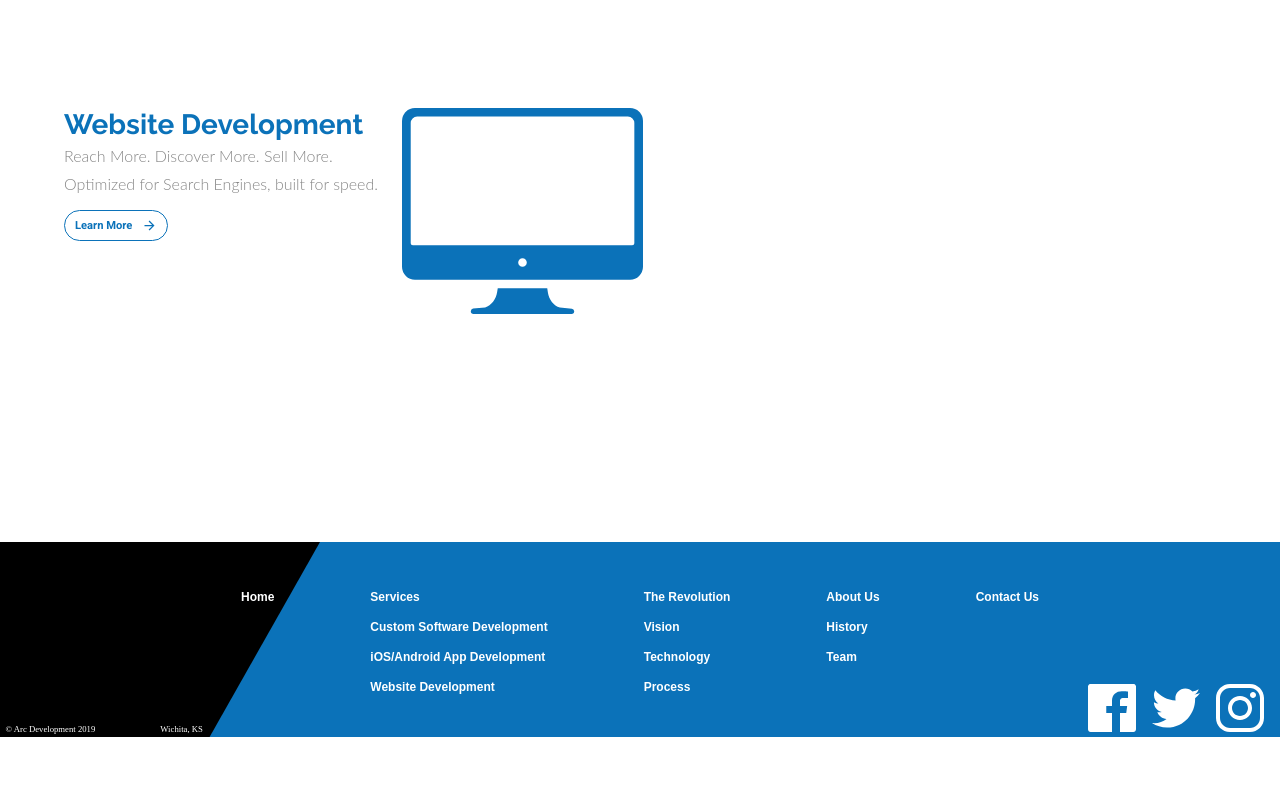
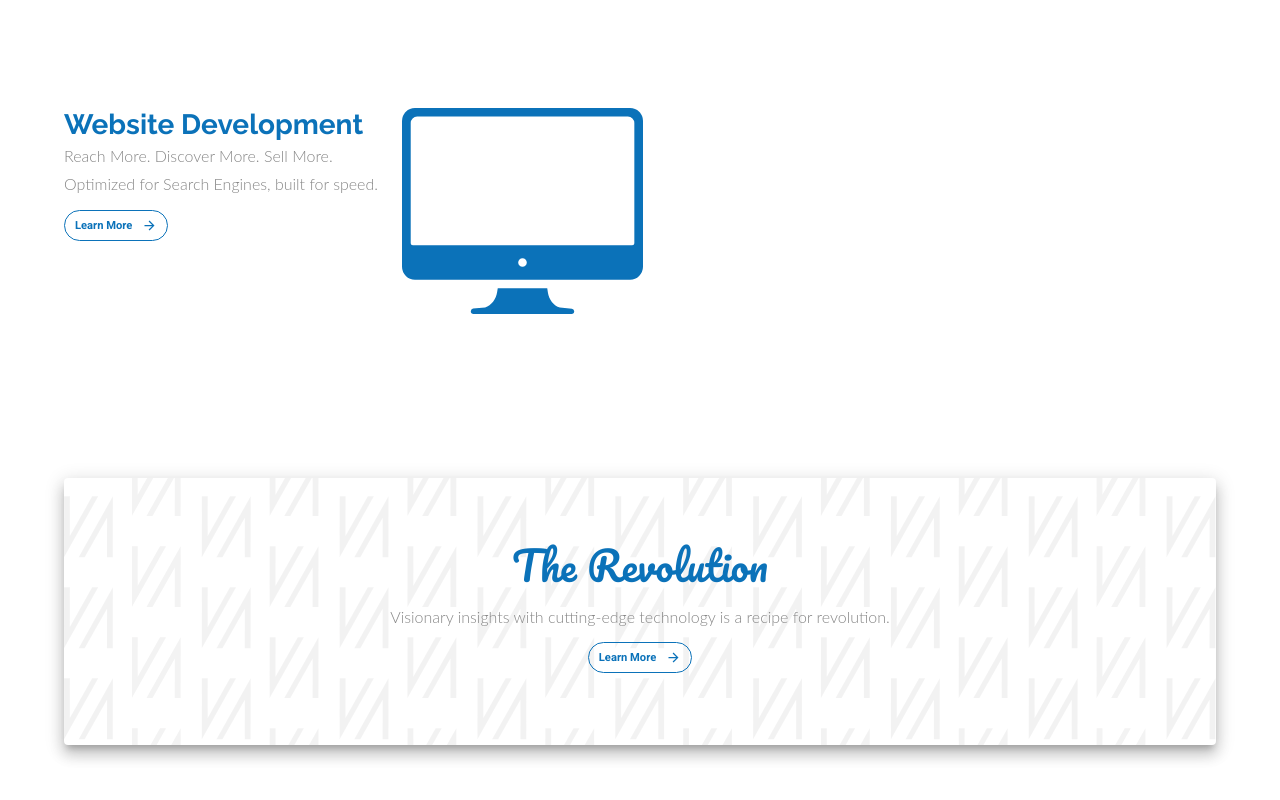
Before and after one commit to robertacrmota/rcrm-material-ui, a React (Create React App) app: page / in a window 1280 px wide. Shown: the part 1158-1958 px from the top of the page. Before the commit the page ends 1902 px from the top, so only its background shows below. Built offline with nearby package versions, Linux system fonts and the light colour scheme.

Commit message:
update landing page -- add information block section

```diff
--- a/src/LandingPage.js
+++ b/src/LandingPage.js
@@ -4,12 +4,15 @@
 import ButtonArrow from './components/ButtonArrow';
 import Button from '@material-ui/core/Button';
 import Grid from '@material-ui/core/Grid';
+import CardContent  from '@material-ui/core/CardContent';
+import Card from '@material-ui/core/Card';
 import React from 'react';
 
 import heroIcon from './assets/designIcon.svg';
 import customSoftwareIcon from './assets/Custom Software Icon.svg';
 import mobileAppsIcon from './assets/mobileIcon.svg';
 import websiteIcon from './assets/websiteIcon.svg';
+import revolutionBgIcon from './assets/repeatingBackground.svg';
 
 const useStyles = makeStyles(theme => ({
     root: {
@@ -19,6 +22,18 @@
         marginBottom: '10rem',
         '&:nth-child(1)': {
             marginBottom: '5rem'
+        }
+    },
+    sectionCard: {
+        padding: '3rem',
+        backgroundImage: `url(${revolutionBgIcon})`,
+        backgroundPosition: 'center',
+        backgroundSize: 'cover',
+        backgroundRepeat: 'no-repeat',
+        height: '100%',
+        boxShadow: theme.shadows[10],
+        [theme.breakpoints.down('sm')]: {
+            padding: '1.5rem .7rem',
         }
     },
     sectionTextItem: {
@@ -50,7 +65,7 @@
     specialText: {
         fontFamily: 'Pacifico',
         color: theme.palette.orange.main
-    }
+    },
 }));
 
 export default function LandingPage() {
@@ -98,7 +113,7 @@
 
             {/** Services block ******************/}
             <Grid item className={classes.section}>
-                <Grid container spacing={3} direction={matchesSM ? 'column' : 'row'} alignItems={matchesSM ? 'center' : undefined}>
+                <Grid container spacing={3} direction={matchesSM ? 'column' : 'row'} alignItems={matchesSM ? 'center' : 'flex-start'}>
                     <Grid item className={classes.sectionTextItem}>
                         <Typograph variant='h4'>
                             Custom Software Development
@@ -126,7 +141,7 @@
             <Grid item className={classes.section} >
                 <Grid container spacing={3}
                       direction={matchesSM ? 'column' : 'row'}
-                      alignItems={matchesSM ? 'center' : 'undefined'}
+                      alignItems={matchesSM ? 'center' : 'flex-start'}
                       justify={matchesSM ? 'center' : 'flex-end'}>
                     <Grid item className={classes.sectionTextItem}>
                         <Typograph variant='h4'>
@@ -177,6 +192,31 @@
                 </Grid>
             </Grid>
 
+            {/** revolution block ******************/}
+            <Grid item className={classes.section}>
+                <Card className={classes.sectionCard}>
+                    <CardContent>
+                        <Grid container direction='column' justify='center' alignItems='center'>
+                            <Grid item>
+                                <Typograph variant='h3' gutterBottom>The Revolution</Typograph>
+                            </Grid>
+                            <Grid item>
+                                <Typograph variant='subtitle1'>
+                                    Visionary insights with cutting-edge technology is a recipe for revolution.
+                                </Typograph>
+                            </Grid>
+                            <Grid item>
+                                <Button variant='outlined'
+                                    disableRipple
+                                    className={classes.learnButtonSmall}
+                                >
+                                    <span style={{marginRight: '10px'}}>Learn More</span> <ButtonArrow width={15} height={15} fill={theme.palette.bg_tertiary.main}/>
+                                </Button>
+                            </Grid>
+                        </Grid>
+                    </CardContent>
+                </Card>
+            </Grid>
         </Grid>
     )
 };
--- a/src/components/Theme.js
+++ b/src/components/Theme.js
@@ -55,6 +55,11 @@
         fontWeight: 700,
         lineHeight: 1.5,
       },
+      h3: {
+        fontFamily: 'Pacifico',
+        fontSize: '2.5rem',
+        color: blue
+      },
       h4: {
         fontFamily: 'Raleway',
         fontSize: '1.75rem',
```
